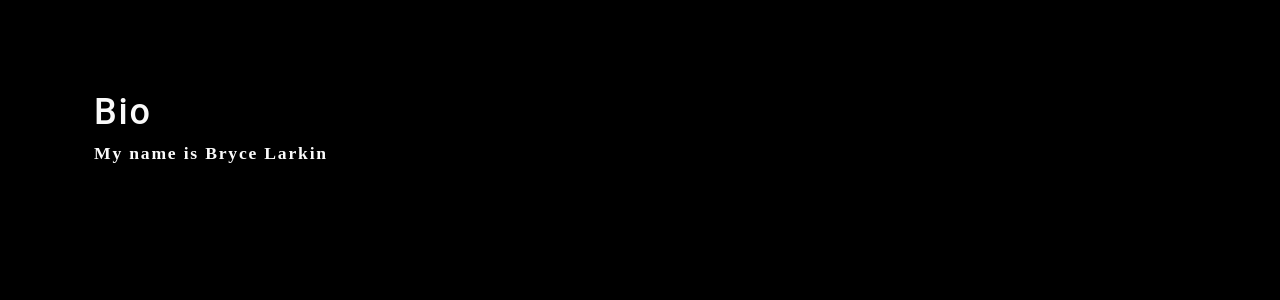
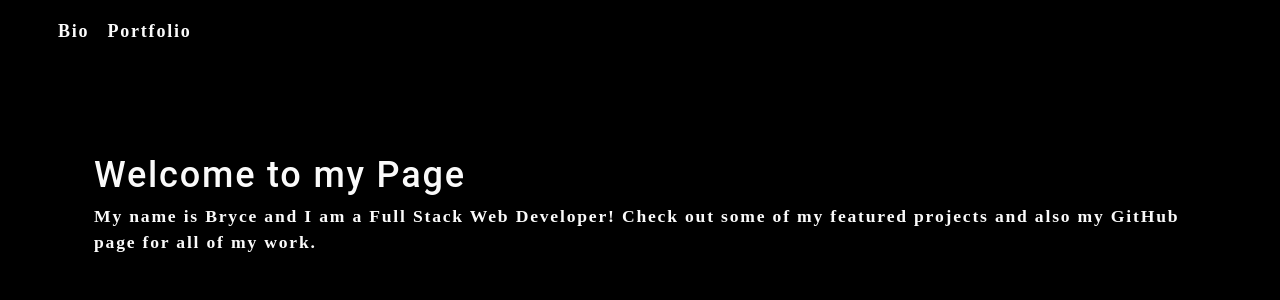
Before and after one commit to brycelarkin13/react-portfolio, a React (Create React App) app: page / in a window 1280 px wide. Shown: the top 300 px of the page. Built offline with nearby package versions, Linux system fonts and the light colour scheme.

Commit message:
nav and about compnents

```diff
--- a/src/App.js
+++ b/src/App.js
@@ -1,9 +1,12 @@
+import React from 'react';
+import Nav from './components/Nav';
 import About from './components/About';
 import './App.css';
 
 function App() {
   return (
     <div>
+      <Nav></Nav>
       <main>
         <About></About>
       </main>
--- a/src/components/About/index.js
+++ b/src/components/About/index.js
@@ -3,8 +3,8 @@ import React from 'react';
 function About() {
     return (
         <section className='my-5'>
-            <h1 id='about'>Bio</h1>
-            <p>My name is Bryce Larkin</p>
+            <h1 id='about'>Welcome to my Page</h1>
+            <p>My name is Bryce and I am a Full Stack Web Developer! Check out some of my featured projects and also my GitHub page for all of my work. </p>
         </section>
     );
 }
--- /dev/null
+++ b/src/components/Nav/index.js
@@ -0,0 +1,22 @@
+import React from 'react';
+
+function Nav() {
+    return (
+        <header>
+            <nav>
+                <ul className='flex-row'>
+                    <li className='mx-2'>
+                        <a href='#about'>
+                            Bio
+                        </a>
+                    </li>
+                    <li>
+                        <span>Portfolio</span>
+                    </li>
+                </ul>
+            </nav>
+        </header>
+    )
+}
+
+export default Nav;
```
Also changed, not shown: src/components/Portfolio/index.js (added, +9 -0 lines).
